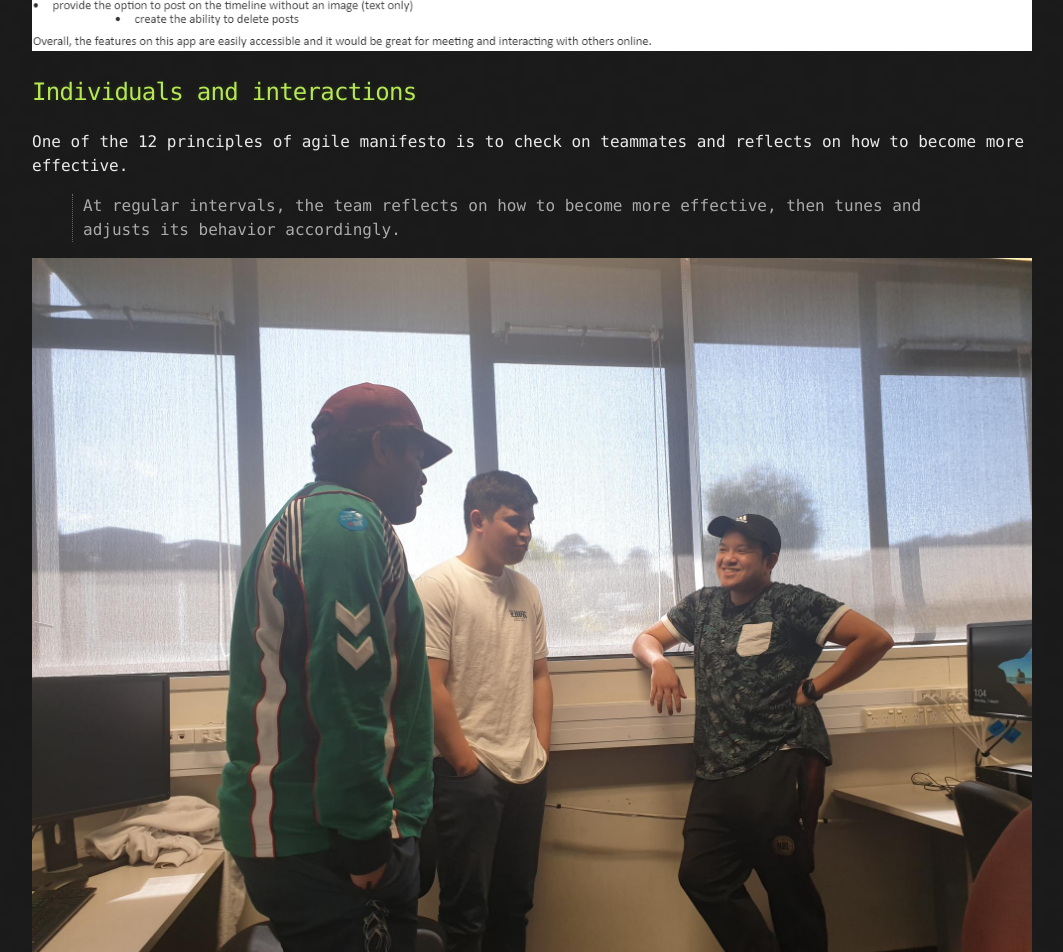
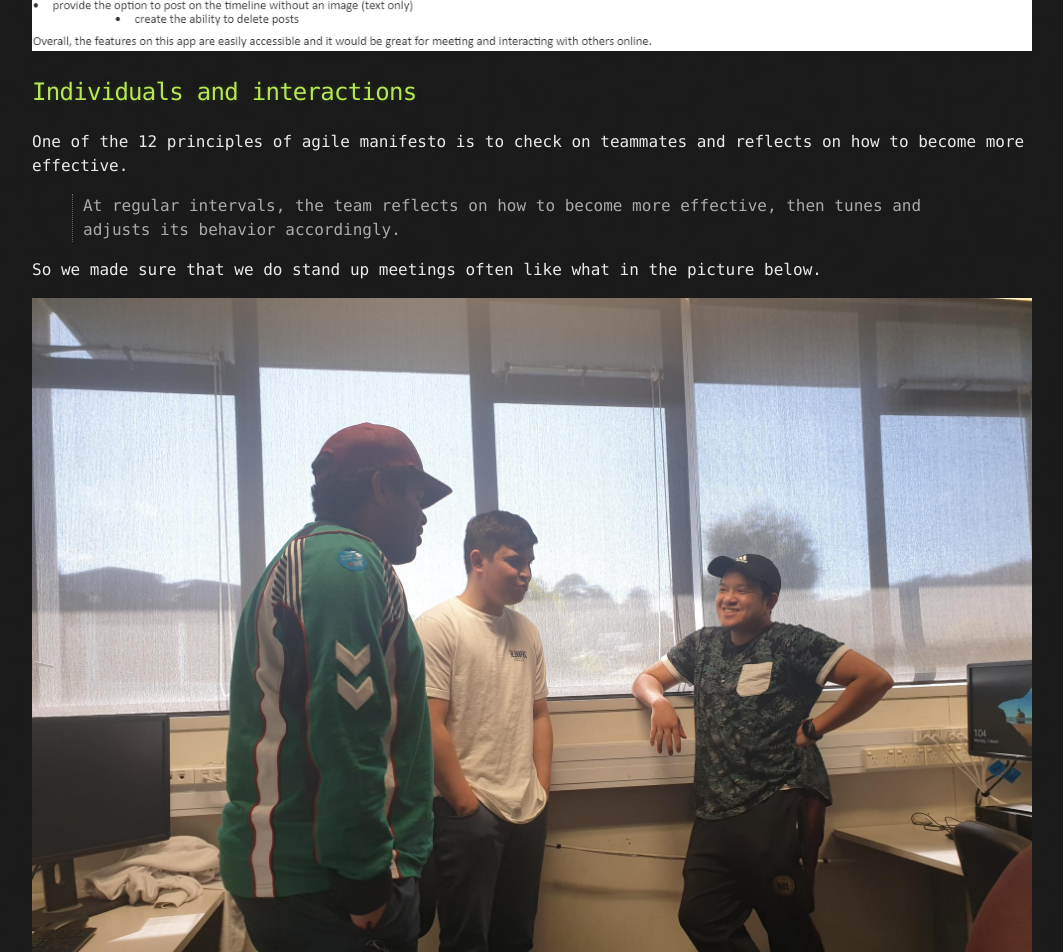
Before and after one commit to amorjk1/Project-1, a Jekyll site: the page built from agile-principle.md, in a window 1280 px wide and 1400 px high, scrolled down 879 px. Shown: the top 952 px of the window, without its empty margins (108-1171 px from the left). Built offline with Jekyll 4.4.1, drawn with Linux system fonts in a browser that asks for light colours; our own code applies the rules of GitHub Pages for plain Markdown files; some of the changed text lies outside the part shown.

Commit message:
agile principle

```diff
--- a/agile-principle.md
+++ b/agile-principle.md
@@ -19,11 +19,12 @@ One of the 12 principles of agile manifesto is to check on teammates and reflect
 
 
 >At regular intervals, the team reflects on how to become more effective, then tunes and adjusts its behavior accordingly.
->
 
-
+So we made sure that we do stand up meetings often like what in the picture below.
 
 ![standup](https://github.com/amorjk1/Project-1/blob/master/assets/images/standupMeeting.png?raw=true)
+
+We also made sure that we have meetings during lockdown so Grayson set up a zoom meeting for us to catch up of what we're upto in the project.
 
 ![zoom](https://github.com/amorjk1/Project-1/blob/master/assets/images/zoomMeeting.png?raw=true)
 
```
